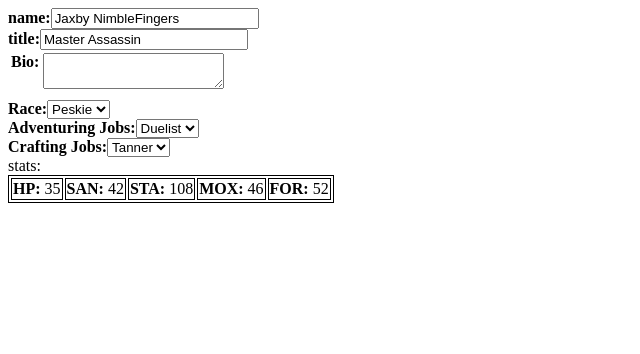
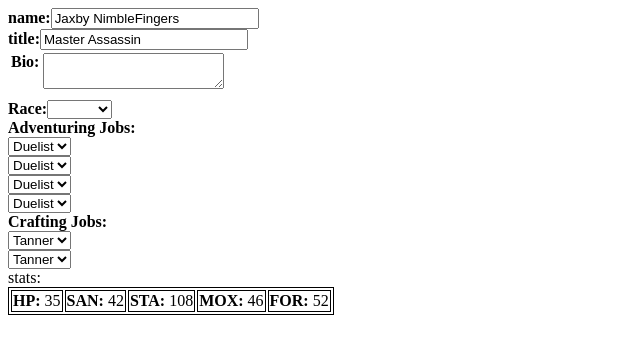
Before and after one commit to bscavan/GenericaOfflineUtils, an Angular app: page / in a window 1280 px wide. Shown: the top 354 px of the page, without its empty margins (0-640 px from the left). Built offline with nearby package versions, Linux system fonts and the light colour scheme.

Commit message:
Added separate "job slots" for racial, adventuring, and crafting jobs

```diff
--- a/src/app/character-page/character-page.component.html
+++ b/src/app/character-page/character-page.component.html
@@ -25,8 +25,13 @@
 
 <div>
 	<b>Race:</b>
-	<select>
-		<option *ngFor="let x of this.allRacialJobs">{{x.name}}</option>
+	<select (change)="this.characterFocus.changePrimaryRace2(event)"
+	[(ngModel)]="this.characterFocus.primaryRacialJob">
+		<!--TODO: Auto-select the option that is the value of this.characterFocus.primaryRacialJob! -->
+		<option *ngFor="let currentRacialJob of allRacialJobs"
+		[ngValue]="currentRacialJob">{{currentRacialJob.name}}</option>
+
+		<!-- TODO: Add an empty option to this so the player can remove the primaryRacialJob... -->
 	</select>
 </div>
 <!-- TODO: Add additonal "job slots" for special cases based off properties to be later
@@ -37,19 +42,26 @@
 
 	TODO: Add support for setting the levels the character has in each of these jobs.
 -->
-
+<div *ngIf="this.characterFocus.primaryRacialJob !== undefined">
 	<div>
 		<b>Adventuring Jobs:</b>
+		<div *ngFor="let currentJobSlot of
+		createRange(this.characterFocus.primaryRacialJob.numberOfAdventuringJobSlots)">
 			<select>
 				<option *ngFor="let x of this.allAdventuringJobs">{{x.name}}</option>
 			</select>
 		</div>
+	</div>
 
 	<div>
 		<b>Crafting Jobs:</b>
+		<div *ngFor="let currentJobSlot of
+		createRange(this.characterFocus.primaryRacialJob.numberOfCraftingJobSlots)">
 			<select>
 				<option *ngFor="let x of this.allCraftingJobs">{{x.name}}</option>
 			</select>
+		</div>
+	</div>
 </div>
 
 stats:
--- a/src/app/character-page/character-page.component.ts
+++ b/src/app/character-page/character-page.component.ts
@@ -3,6 +3,7 @@ import { Character } from '../character/character';
 import { Races } from '../racial-jobs/races';
 import { AdventuringJobs } from '../adventuring-jobs/adventuring-jobs';
 import { Professions } from '../crafting-jobs/professions';
+import { RacialJob } from '../racial-jobs/racial-job';
 
 
 @Component({
@@ -13,7 +14,7 @@ import { Professions } from '../crafting-jobs/professions';
 export class CharacterPageComponent implements OnInit {
 
 	@Input() characterFocus: Character;
-	allRacialJobs = Races.getAllRaces();
+	allRacialJobs: RacialJob[] = Races.getAllRaces();
 	allAdventuringJobs = AdventuringJobs.getAllAdventuringJobs();
 	allCraftingJobs = Professions.getAllCraftingJobs();
 	expanded: boolean = true;
@@ -22,4 +23,12 @@ export class CharacterPageComponent implements OnInit {
 	}
 
 	ngOnInit() {}
+
+	createRange(number){
+		var items: number[] = [];
+		for(var i = 1; i <= number; i++){
+			items.push(i);
+		}
+		return items;
+	}
 }
--- a/src/app/character/character.ts
+++ b/src/app/character/character.ts
@@ -72,7 +72,7 @@ export class Character {
 					job: newJob,
 					level: levelsTaken
 				}
-			} else if(this.supplementalRacialJobLevels.length < this.primaryRacialJob.numberOfJobSlots) {
+			} else if(this.supplementalRacialJobLevels.length < this.primaryRacialJob.numberOfsupplementalRacialJobSlots) {
 				this.supplementalRacialJobLevels.push({job: newJob, level: levelsTaken});
 			} else {
 				console.error("Attempted to add a new RacialJob when the maximum number of jobs has already been reached.")
@@ -111,6 +111,14 @@ export class Character {
 			}
 		}
 
+		this.recalculateAttributes();
+	}
+
+	public changePrimaryRace2(event) {
+		// TODO: Be sure to account for the difference in the number of
+		// adventuring and crafting job slots here!
+		// If jobs would be lost then be sure to warn the user!
+		console.log("Primary race was set to: " + this.primaryRacialJob.name );
 		this.recalculateAttributes();
 	}
 
--- /dev/null
+++ b/src/app/racial-jobs/human.ts
@@ -0,0 +1,47 @@
+import { Attributes, Defenses, Pools } from "../attribute-keys";
+import { RacialJob } from "./racial-job";
+
+export class Human extends RacialJob {
+	// TODO: Refactor these into static helper-methods?
+	public static getHumanRace(): RacialJob {
+		let baseAttributes = new Set<{affectedAttribute: Attributes, baseValue: number}>();
+		baseAttributes.add({affectedAttribute: Attributes.STRENGTH, baseValue: 25});
+		baseAttributes.add({affectedAttribute: Attributes.CONSTITUTION, baseValue: 25});
+		baseAttributes.add({affectedAttribute: Attributes.INTELLIGENCE, baseValue: 25});
+		baseAttributes.add({affectedAttribute: Attributes.WISDOM, baseValue: 25});
+		baseAttributes.add({affectedAttribute: Attributes.DEXTERITY, baseValue: 25});
+		baseAttributes.add({affectedAttribute: Attributes.AGILITY, baseValue: 25});
+		baseAttributes.add({affectedAttribute: Attributes.CHARISMA, baseValue: 25});
+		baseAttributes.add({affectedAttribute: Attributes.WILL, baseValue: 25});
+		baseAttributes.add({affectedAttribute: Attributes.PERCEPTION, baseValue: 25});
+		baseAttributes.add({affectedAttribute: Attributes.LUCK, baseValue: 25});
+
+		let attributesSet = new Set<{affectedAttribute: Attributes, pointsPerLevel: number}>();
+		attributesSet.add({affectedAttribute: Attributes.STRENGTH, pointsPerLevel: 3});
+		attributesSet.add({affectedAttribute: Attributes.CONSTITUTION, pointsPerLevel: 3});
+		attributesSet.add({affectedAttribute: Attributes.INTELLIGENCE, pointsPerLevel: 3});
+		attributesSet.add({affectedAttribute: Attributes.WISDOM, pointsPerLevel: 3});
+		attributesSet.add({affectedAttribute: Attributes.DEXTERITY, pointsPerLevel: 3});
+		attributesSet.add({affectedAttribute: Attributes.AGILITY, pointsPerLevel: 3});
+		attributesSet.add({affectedAttribute: Attributes.CHARISMA, pointsPerLevel: 3});
+		attributesSet.add({affectedAttribute: Attributes.WILL, pointsPerLevel: 3});
+		attributesSet.add({affectedAttribute: Attributes.PERCEPTION, pointsPerLevel: 3});
+		attributesSet.add({affectedAttribute: Attributes.LUCK, pointsPerLevel: 3});
+
+		// These are the points simply having any levels in this job brings to a defense
+		let baseDefenses = new Set<{affectedDefense: Defenses, baseValue: number}>();
+
+		// These are the points each level of this job brings to a defense
+		let defensesSet = new Set<{affectedDefense: Defenses, pointsPerLevel: number}>();
+		defensesSet.add({affectedDefense: Defenses.ARMOR, pointsPerLevel: 1});
+		defensesSet.add({affectedDefense: Defenses.COOL, pointsPerLevel: 3});
+		defensesSet.add({affectedDefense: Defenses.ENDURANCE, pointsPerLevel: 3});
+		defensesSet.add({affectedDefense: Defenses.MENTAL_FORTITUDE, pointsPerLevel: 3});
+
+		let basePools = new Set<{affectedPool: Pools, baseValue: number}>();
+		// Humans don't have any base pool values.
+
+		return new RacialJob("Human", baseAttributes, attributesSet,
+			baseDefenses, defensesSet, basePools, 0, 7, 3);
+	}
+}
--- a/src/app/racial-jobs/peskie.ts
+++ b/src/app/racial-jobs/peskie.ts
@@ -43,7 +43,7 @@ export class Peskie extends RacialJob {
 		// Peskies don't have any base pool values.
 
 		let peskie = new RacialJob("Peskie", baseAttributes, attributesSet,
-			baseDefenses, defensesSet, basePools, 0);
+			baseDefenses, defensesSet, basePools, 0, 4, 2);
 		// TODO: Set up a helper method to calculate base attributes?
 		// Well, in most cases it's either an average of two other races
 		// (like beastkin and half-breeds), or it's "addition," but one of the
--- a/src/app/racial-jobs/races.ts
+++ b/src/app/racial-jobs/races.ts
@@ -1,18 +1,21 @@
 import { Peskie } from "./peskie";
+import { Human } from "./human";
+import { RacialJob } from "./racial-job";
 
 export class Races {
 	private static allRaces = null;
 
-	private static compileRaces() {
+	private static compileRaces(): RacialJob[] {
 		let allRaces = [];
 		allRaces.push(Peskie.getPeskieRace());
+		allRaces.push(Human.getHumanRace())
 		// TODO: Add more races to this list automatically...
 
 		return allRaces;
 	}
 
 	// Use this to iterate over all the racial job options offered in the front-end
-	public static getAllRaces() {
+	public static getAllRaces(): RacialJob[] {
 		if(this.allRaces == null) {
 			this.allRaces = this.compileRaces();
 		}
--- a/src/app/racial-jobs/racial-job.ts
+++ b/src/app/racial-jobs/racial-job.ts
@@ -4,7 +4,11 @@ import { Attributes, Defenses, Pools } from "../attribute-keys";
 export class RacialJob extends Job {
 	protected baseAttributes: Set<{affectedAttribute: Attributes, baseValue: number}>;
 	protected baseDefenses: Set<{affectedDefense: Defenses, baseValue: number}>;
-	numberOfJobSlots: number;
+	// TODO: Javadoc these!
+	numberOfsupplementalRacialJobSlots: number;
+	numberOfAdventuringJobSlots: number;
+	numberOfCraftingJobSlots: number;
+
 
 	// Adventuring jobs only affect attributes.
 	constructor(name: string,
@@ -12,11 +16,16 @@ export class RacialJob extends Job {
 	affectedAttributes: Set<{affectedAttribute: Attributes, pointsPerLevel: number}>,
 	baseDefenses: Set<{affectedDefense: Defenses, baseValue: number}>,
 	affectedDefenses: Set<{affectedDefense: Defenses, pointsPerLevel: number}>,
-	basePools: Set<{affectedPool: Pools, baseValue: number}>, numberOfJobSlots) {
+	basePools: Set<{affectedPool: Pools, baseValue: number}>,
+	numberOfsupplementalRacialJobSlots: number,
+	numberOfAdventuringJobSlots: number,
+	numberOfCraftingJobSlots: number) {
 		super(name, affectedAttributes, affectedDefenses, basePools);
 		this.baseAttributes = baseAttributes;
 		this.baseDefenses = baseDefenses;
-		this.numberOfJobSlots = numberOfJobSlots;
+		this.numberOfsupplementalRacialJobSlots = numberOfsupplementalRacialJobSlots;
+		this.numberOfAdventuringJobSlots = numberOfAdventuringJobSlots;
+		this.numberOfCraftingJobSlots = numberOfCraftingJobSlots;
 	}
 
 	getEmptyRacialJob() {
@@ -24,7 +33,7 @@ export class RacialJob extends Job {
 		new Set<{affectedAttribute: Attributes, pointsPerLevel: number}>(),
 		new Set<{affectedDefense: Defenses, baseValue: number}>(),
 		new Set<{affectedDefense: Defenses, pointsPerLevel: number}>(),
-		new Set<{affectedPool: Pools, baseValue: number}>(), 0)
+		new Set<{affectedPool: Pools, baseValue: number}>(), 0, 0, 0)
 	}
 
 	protected setBaseAttributes(baseAttributes: Set<{affectedAttribute: Attributes, baseValue: number}>){
```
Lines whose indentation alone changed are shown as unchanged.
